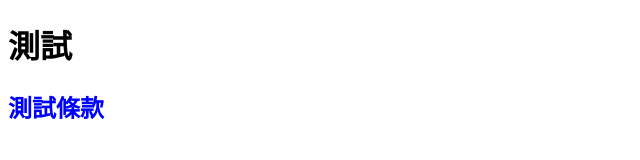
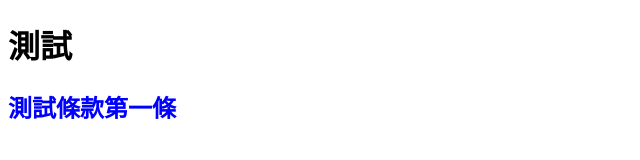
Before and after one commit to YanWeiChen1122/Github0201, a plain HTML site: page index.html in a window 1280 px wide. Shown: the whole page, without its empty margins (0-640 px from the left). Drawn offline with Linux system fonts and the light colour scheme.

Commit message:
修正index.html的h2

```diff
--- a/index.html
+++ b/index.html
@@ -9,7 +9,7 @@
 </head>
 <body>
     <h1>測試</h1>
-    <h2>測試條款</h2>
+    <h2>測試條款第一條</h2>
 
 </body>
 </html>
```
